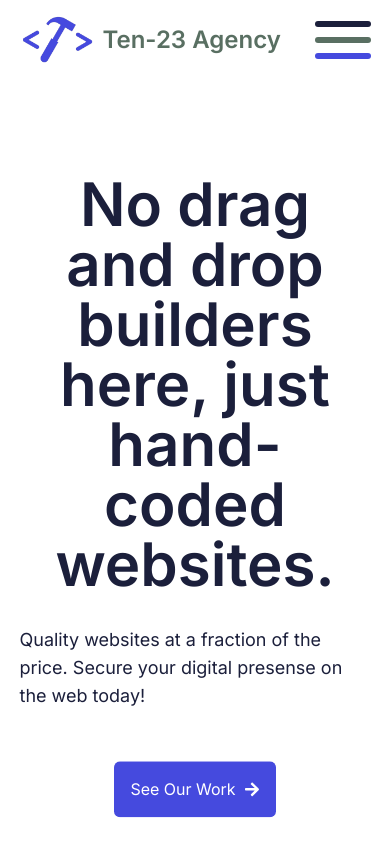
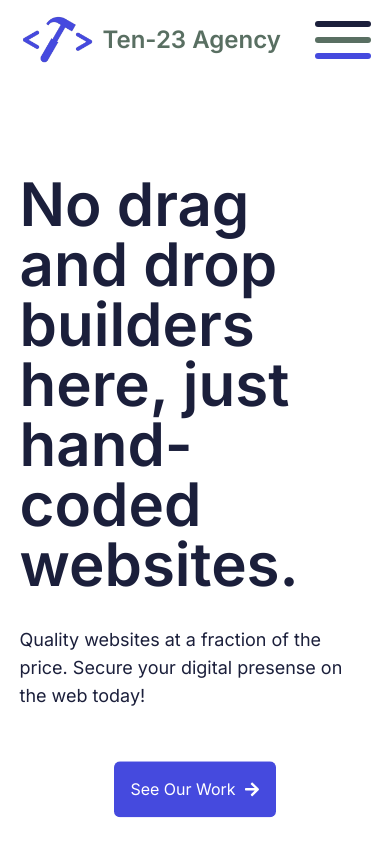
Before and after one commit to artsycoder533/ten23, a Next.js app: page / in a window 390 px wide. Shown: the top 844 px of the page. Built offline with nearby package versions, Linux system fonts and the light colour scheme.

Commit message:
chore: make text left aligned on mobile

```diff
--- a/app/components/Hero.tsx
+++ b/app/components/Hero.tsx
@@ -6,7 +6,7 @@ const Hero = () => {
   return (
     <section className="h-screen md:h-[550px] flex justify-start  rounded-md text-primary mb-16" id="home">
       <div className="max-w-[1400px] w-[90vw] flex flex-col items-center justify-center gap-8">
-        <p className="text-6xl lg:text-7xl font-semibold text-center max-w-prose">No drag and drop builders here, just hand-coded websites.</p>
+        <p className="text-6xl lg:text-7xl font-semibold md:text-center max-w-prose">No drag and drop builders here, just hand-coded websites.</p>
 
         <p className="text-lg">Quality websites at a fraction of the price.  Secure your digital presense on the web today!  </p>
         {/* <p className="text-lg flex items-center gap-2 my-3">
```
